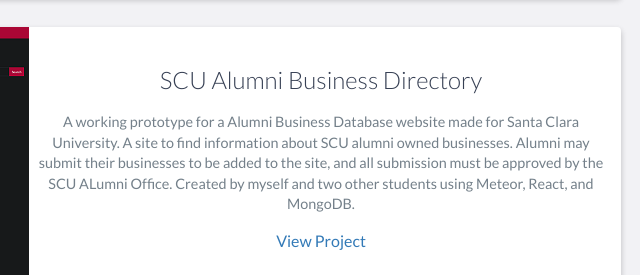
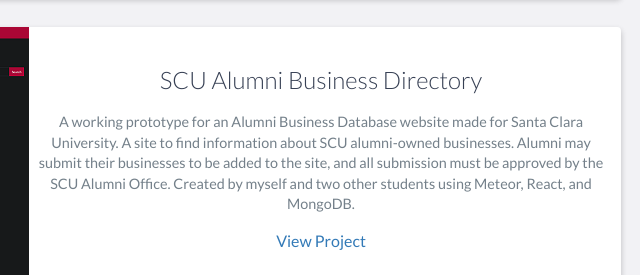
Before and after one commit to Dctaylor/Dctaylot.github.io, a website: page index.html in a window 1280 px wide. Shown: the part 2925-3200 px from the top of the page, 469-1109 px from the left. Drawn offline with nearby package versions, Linux system fonts and the light colour scheme.

Commit message:
Fixed grammatical issues

```diff
--- a/index.html
+++ b/index.html
@@ -176,7 +176,7 @@
                     <div class="project-info">
                         <h3>SCU Alumni Business Directory</h3>
                         <p>
-                            A working prototype for a Alumni Business Database website made for Santa Clara University.  A site to find information about SCU alumni owned businesses.  Alumni may submit their businesses to be added to the site, and all submission must be approved by the SCU ALumni Office.  Created by myself and two other students using Meteor, React, and MongoDB.
+                            A working prototype for an Alumni Business Database website made for Santa Clara University.  A site to find information about SCU alumni-owned businesses.  Alumni may submit their businesses to be added to the site, and all submission must be approved by the SCU Alumni Office.  Created by myself and two other students using Meteor, React, and MongoDB.
                         </p>
                         <a href="https://github.com/Dctaylor/SCU-Alumni-Business-Directory">View Project</a>
                     </div>
```
